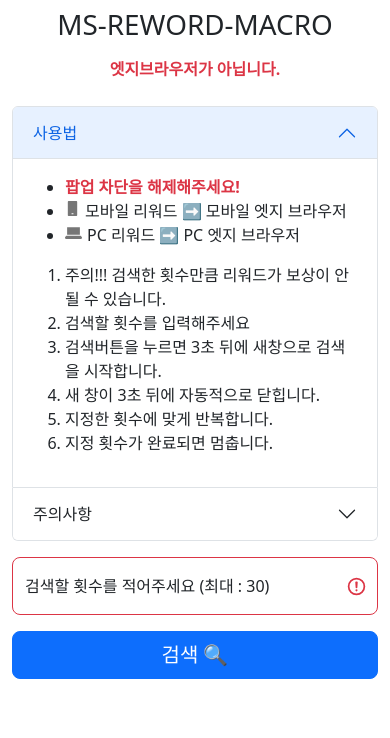
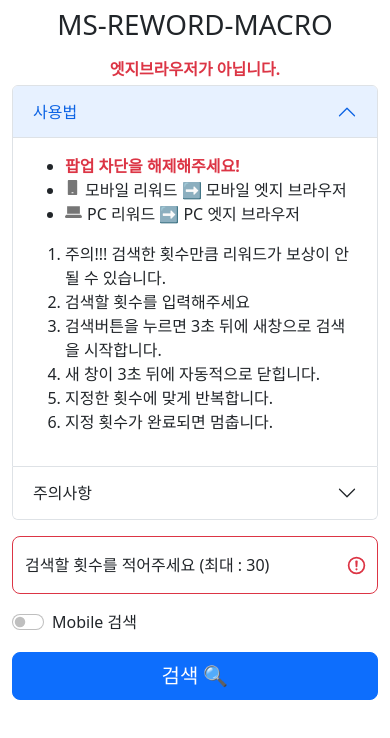
Before and after one commit to hyunjoogo/ms-rewards-macro, a React (Create React App) app: page / in a window 390 px wide. Shown: the top 738 px of the page. Built offline with nearby package versions, Linux system fonts and the light colour scheme; a web font is replaced by a local one.

Commit message:
모바일 대응

```diff
--- a/src/components/app/Buttons.tsx
+++ b/src/components/app/Buttons.tsx
@@ -1,5 +1,5 @@
 import React, {useEffect, useRef, useState} from 'react';
-import {Button, Spinner, Stack} from 'react-bootstrap';
+import {Button, Form, Spinner, Stack} from 'react-bootstrap';
 import {StatusType} from './App';
 import {wordList} from '../word';
 
@@ -22,6 +22,7 @@
                                          }) => {
   const [searchText, setSearchText] = useState('오버워치');
   const [count, setCount] = useState(0);
+  const [isMobile, setIsMobile] = useState(false)
   const newTabRef: NewTabRef = useRef(null);
 
   // const url = `https://www.bing.com/search?q=${searchText}&qs=ds&form=QBRE`;
@@ -56,7 +57,8 @@
   }
 
   const handleOpenNewTab = () => {
-    newTabRef.current = window.open(url, '_blank');
+    const URL = isMobile ? `https://www.bing.com/search?q=${searchText}` : url;
+    newTabRef.current = window.open(URL, '_blank');
   };
   const handleCloseNewTab = () => {
     if (newTabRef.current) {
@@ -112,6 +114,13 @@
   return (
     <div className="buttons">
       <Stack gap={3}>
+        <Form.Check // prettier-ignore
+          type="switch"
+          id="custom-switch"
+          label="Mobile 검색"
+          checked={isMobile}
+          onChange={() => setIsMobile(!isMobile)}
+        />
         <Button
           variant={renderStatusText().btnColor}
           size="lg"
```
